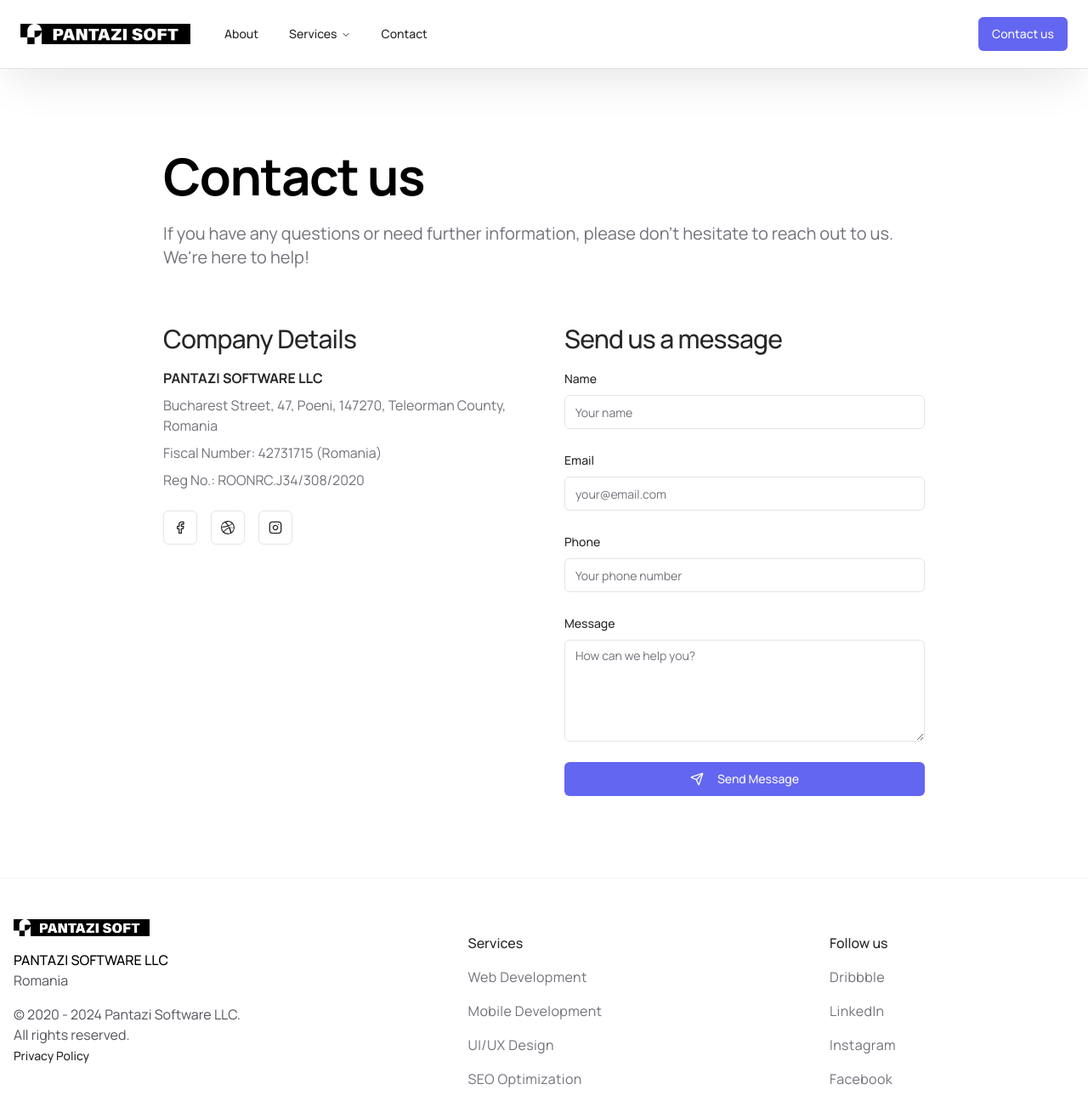
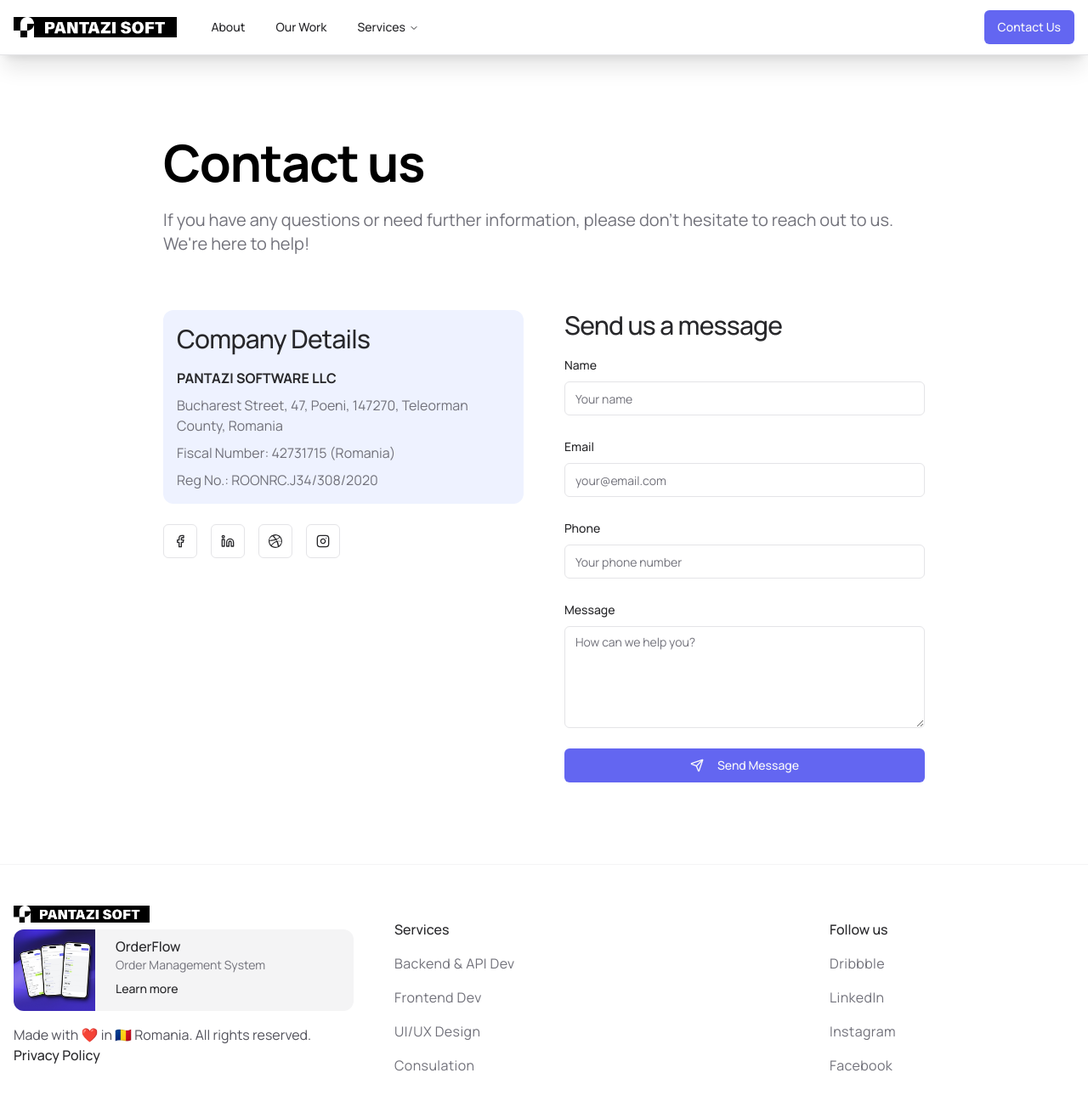
Before and after one commit to pantazisoftware/pantazisoft, a Next.js app: page /contact in a window 1280 px wide. Shown: the top 1316 px of the page at 85% size. Built offline with nearby package versions, Linux system fonts and the light colour scheme; what tailwindcss-motion would draw is missing.

Commit message:
updated pages

```diff
--- a/app/contact/page.tsx
+++ b/app/contact/page.tsx
@@ -1,6 +1,6 @@
 import { ContactForm } from "@/components/contact-form";
 import { Button } from "@/components/ui/button";
-import { Facebook, Instagram, Map, Send } from "lucide-react";
+import { Facebook, Instagram, Linkedin, Map, Send } from "lucide-react";
 import Image from "next/image";
 
 export default function ContactPage() {
@@ -16,34 +16,50 @@
 					</p>
 				</div>
 
-
-
 				{/* Company Details and Social Links */}
 				<div className="grid md:grid-cols-2 gap-12">
 					<div className="space-y-6">
-            <div>
+						<div className="bg-indigo-50 items-start rounded-xl p-4">
 							<h2 className="subtitle">Company Details</h2>
 							<div className="space-y-2">
 								<p className="font-bold">PANTAZI SOFTWARE LLC</p>
 								<p className="text-zinc-500">
 									Bucharest Street, 47, Poeni, 147270, Teleorman County, Romania
 								</p>
-                <p className="text-zinc-500">Fiscal Number: 42731715 (Romania)</p>
+								<p className="text-zinc-500">
+									Fiscal Number: 42731715 (Romania)
+								</p>
 								<p className="text-zinc-500">Reg No.: ROONRC.J34/308/2020</p>
 							</div>
 						</div>
 
 						<div className="flex gap-4">
-              <Button variant="outline" size="icon" asChild>
+							<Button
+								variant="outline"
+								size="icon"
+								asChild>
 								<a
 									href="https://www.facebook.com/pantazisoftware"
 									aria-label="Facebook">
 									<Facebook className="h-4 w-4" />
 								</a>
 							</Button>
-              <Button variant="outline" size="icon" asChild>
+							<Button
+								variant="outline"
+								size="icon"
+								asChild>
 								<a
-                  href="https://dribbble.com/pantazisoft#"
+									href="https://www.linkedin.com/company/pantazisoftware"
+									aria-label="Facebook">
+									<Linkedin className="h-4 w-4" />
+								</a>
+							</Button>
+							<Button
+								variant="outline"
+								size="icon"
+								asChild>
+								<a
+									href="https://dribbble.com/pantazisoft"
 									aria-label="Dribbble">
 									<svg
 										className="h-4 w-4"
@@ -54,7 +70,10 @@
 									</svg>
 								</a>
 							</Button>
-              <Button variant="outline" size="icon" asChild>
+							<Button
+								variant="outline"
+								size="icon"
+								asChild>
 								<a
 									href="https://www.instagram.com/pantazisoftware/"
 									aria-label="Instagram">
@@ -64,11 +83,8 @@
 						</div>
 					</div>
 
-          {/* Contact Form */}
 					<div>
-            <h2 className="subtitle">
-              Send us a message
-            </h2>
+						<h2 className="subtitle">Send us a message</h2>
 						<ContactForm />
 					</div>
 				</div>
--- a/app/globals.css
+++ b/app/globals.css
@@ -105,4 +105,22 @@
   @apply text-lg md:text-2xl font-medium tracking-tight;
 }
 
+.NavigationMenuContent {
+  position: absolute;
+  top: 100%;
+  left: 0;
+  animation: enterFromTop 0.2s ease;
 }
+
+@keyframes enterFromTop {
+  from {
+    opacity: 0;
+    transform: translateY(-2px);
+  }
+  to {
+    opacity: 1;
+    transform: translateY(0);
+  }
+}
+
+}
--- a/components/Footer.tsx
+++ b/components/Footer.tsx
@@ -1,38 +1,69 @@
 import React from "react";
 
 import Link from "next/link";
-import { buttonVariants } from "@/components/ui/button";
+import { Button, buttonVariants } from "@/components/ui/button";
+import Image from "next/image";
+import { ArrowRight } from "lucide-react";
 
 const Footer: React.FC = () => {
   return (
 		<footer className="border-t border-zinc-100">
 			<div className="flex flex-col md:flex-row space-y-4 justify-between items-start container px-4 mx-auto py-12">
-        <div id="logo" className="max-w-full">
-          <img src="/logo-bg.png" alt="Logo" className="h-5" />
-          <p className="uppercase text-black whitespace-nowrap font-medium pt-4">
-            Pantazi Software LLC
+				<div
+					id="details"
+					className="w-full lg:w-1/2 mr-12 mb-4">
+					<img
+						src="/logo-bg.png"
+						alt="Logo"
+						className="h-5"
+					/>
+
+					<div className="flex space-x-4 bg-zinc-100 rounded-xl overflow-hidden mt-2">
+						<div id="image">
+							<Image
+								src="/orderflow.jpeg"
+								width={500}
+								height={500}
+								className="aspect-square h-full w-24 object-cover"
+								alt="OrderFlow"
+							/>
+						</div>
+						<div
+							id="content"
+							className="p-2">
+							<h3 className="font-medium">OrderFlow</h3>
+							<p className="text-zinc-500 text-sm">Order Management System</p>
+							<Link
+								href="https://www.orderflow.ro"
+								className="inline-flex pt-2 text-sm font-medium space-x-2 items-center group hover:text-indigo-600 hover:underline underline-offset-2">
+								Learn more
+								<ArrowRight className="w-4 h-4 opacity-0 group-hover:opacity-100 group-hover:translate-x-2 transition-all duration-200" />
+							</Link>
+						</div>
+					</div>
+
+					<p className="text-zinc-600 pt-4">
+						Made with ❤️ in 🇷🇴 Romania. All rights reserved.
 					</p>
-          <p className="text-zinc-600">Romania</p>
-          <p className="text-zinc-600 pt-4">
-            &copy; 2020 - 2024 Pantazi Software LLC.
-            <br /> All rights reserved.
-          </p>
-          <a href="#" className="font-medium text-sm pt-2">
+					<a
+						href="#"
+						className="font-medium py-4">
 						Privacy Policy
 					</a>
 				</div>
+				<div className="flex flex-row justify-between place-content-between items-start mx-auto w-full">
 					<div id="services">
 						<h4 className="text-base font-medium pb-4">Services</h4>
 						<div className="flex flex-col space-y-4">
 							<Link
 								href="/services"
 								className="text-zinc-500 hover:underline hover:text-black tracking-wide underline-offset-4 whitespace-nowrap">
-              Web Development
+								Backend & API Dev
 							</Link>
 							<Link
 								href="/services"
 								className="text-zinc-500 hover:underline hover:text-black tracking-wide underline-offset-4 whitespace-nowrap">
-              Mobile Development
+								Frontend Dev
 							</Link>
 							<Link
 								href="/services"
@@ -42,11 +73,13 @@
 							<Link
 								href="/services"
 								className="text-zinc-500 hover:underline hover:text-black tracking-wide underline-offset-4 whitespace-nowrap">
-              SEO Optimization
+								Consulation
 							</Link>
 						</div>
 					</div>
-        <div id="follow" className="justify-start w-72">
+					<div
+						id="follow"
+						className="justify-start w-72">
 						<h4 className="text-base font-medium pb-4">Follow us</h4>
 						<div className="flex flex-col space-y-4">
 							<Link
@@ -72,6 +105,7 @@
 						</div>
 					</div>
 				</div>
+			</div>
 		</footer>
 	);
 };
--- a/components/cta3.tsx
+++ b/components/cta3.tsx
@@ -123,7 +123,7 @@
 
 			<div className="bg-gradient-to-b from-indigo-400 via-indigo-100 to-white absolute top-0 bottom-0 right-0 w-full h-full overflow-hidden">
 				<img
-					src="/web-services.jpg"
+					src="/build.jpg"
 					width={"800"}
 					height={"800"}
 					className="object-cover object-center w-full h-full opacity-100 mix-blend-screen"
--- a/components/models2.tsx
+++ b/components/models2.tsx
@@ -49,9 +49,9 @@
               transition={{ delay: 0.4 + index * 0.2, duration: 0.8 }}
               className="group">
               <div className="relative overflow-hidden rounded-lg bg-white p-12 transition-all duration-500 ease-in-out group-hover:shadow-2xl">
-                <div className="relative z-10 flex items-start">
+                <div className="relative z-10 flex flex-col md:flex-row items-start">
                   <motion.div
-                    className="flex-shrink-0 p-3 rounded-full bg-indigo-400 mr-6"
+                    className="flex-shrink-0 p-3 rounded-full bg-indigo-400 mb-6 md:mb-0 mr-6"
                     whileHover={{ scale: 1.1, rotate: 360 }}
                     transition={{ duration: 0.5 }}>
                     <model.icon className="w-8 h-8 text-white" />
@@ -67,7 +67,7 @@
                         <Zap className="w-5 h-5 text-zinc-500 font-medium" />
                       </motion.div>
                     </h3>
-                    <p className="text-xl text-zinc-500 font-light mb-2">
+                    <p className="text-xl font-light mb-2">
                       {model.description}
                     </p>
                     <p className="text-zinc-500">{model.details}</p>
--- a/components/navbar.tsx
+++ b/components/navbar.tsx
@@ -3,14 +3,8 @@
 import * as React from "react";
 import Link from "next/link";
 import Image from "next/image";
-import {
-  Menu,
-  ChevronDown,
-  Briefcase,
-  Code,
-  PenTool,
-  Megaphone,
-} from "lucide-react";
+import { Menu, Briefcase, Code, PenTool, Megaphone } from "lucide-react";
+
 import { Button } from "@/components/ui/button";
 import { Sheet, SheetContent, SheetTrigger } from "@/components/ui/sheet";
 import {
@@ -26,26 +20,26 @@
 
 const services = [
 	{
-    title: "Consulting",
-    description: "Expert advice for your business",
+		title: "Business Solutions",
+		description: "Enterprise-grade solutions for your business needs",
 		icon: Briefcase,
-    href: "/services/consulting",
+		href: "/services/business",
 	},
 	{
 		title: "Development",
-    description: "Custom software solutions",
+		description: "Custom software development and integration",
 		icon: Code,
 		href: "/services/development",
 	},
 	{
-    title: "Design",
-    description: "Creative and intuitive designs",
+		title: "Design Services",
+		description: "UI/UX design and branding solutions",
 		icon: PenTool,
 		href: "/services/design",
 	},
 	{
-    title: "Marketing",
-    description: "Reach your target audience",
+		title: "Digital Marketing",
+		description: "Grow your online presence and reach",
 		icon: Megaphone,
 		href: "/services/marketing",
 	},
@@ -53,16 +47,14 @@
 
 export default function Navbar() {
 	return (
-    <header className="sticky top-0 z-50 w-full border-b border-zinc-200 shadow-2xl shadow-black/10 bg-background/95 backdrop-blur-md supports-[backdrop-filter]:bg-background/70 py-2">
-      <div className="container mx-auto px-6 flex h-16 items-center">
+		<header className="sticky top-0 z-50 w-full border-b bg-white/50 shadow-xl backdrop-blur-lg">
+			<div className="container px-4 flex h-16 mx-auto items-center">
 				<MainNav />
 				<MobileNav />
 				<div className="flex flex-1 items-center justify-end space-x-4">
 					<nav className="flex items-center space-x-2">
-            <Button>
-              <Link href="/contact" passHref>
-                Contact us
-              </Link>
+						<Button asChild>
+							<Link href="/contact">Contact Us</Link>
 						</Button>
 					</nav>
 				</div>
@@ -74,42 +66,55 @@
 function MainNav() {
 	return (
 		<div className="mr-4 hidden md:flex">
-      <Link href="/" className="mr-6 flex items-center space-x-2">
-       <Image src="/logo-bg.png" width={200} height={40} alt="Pantazi Software Logo" />
+			<Link
+				href="/"
+				className="mr-6 flex items-center space-x-2">
+				<Image
+					src="/logo-bg.png"
+					width={150}
+					height={40}
+					className="h-6 w-full aspect-auto"
+					alt="Logo"
+				/>
 			</Link>
 			<NavigationMenu>
 				<NavigationMenuList>
 					<NavigationMenuItem>
-            <Link href="/about-us" legacyBehavior passHref>
+						<Link
+							href="/about-us"
+							legacyBehavior
+							passHref>
 							<NavigationMenuLink className={navigationMenuTriggerStyle()}>
 								About
 							</NavigationMenuLink>
 						</Link>
 					</NavigationMenuItem>
 					<NavigationMenuItem>
+						<Link
+							href="/work"
+							legacyBehavior
+							passHref>
+							<NavigationMenuLink className={navigationMenuTriggerStyle()}>
+								Our Work
+							</NavigationMenuLink>
+						</Link>
+					</NavigationMenuItem>
+					<NavigationMenuItem>
 						<NavigationMenuTrigger>Services</NavigationMenuTrigger>
 						<NavigationMenuContent>
-              <div className="grid grid-cols-9 gap-3 p-6">
-                <div className="col-span-4">
-                  <NavigationMenuLink asChild>
-                    <a
-                      className="flex h-full w-full select-none aspect-square flex-col justify-end rounded-md bg-zinc-100 no-underline outline-none focus:shadow-md"
-                      href="https://orderflow.ro?ref=pantazisoft">
+							<div className="w-[800px] rounded-md bg-popover p-4 shadow-lg">
+								<div className="grid grid-cols-5 gap-4">
+									<div className="col-span-2">
+										<div className="relative aspect-square overflow-hidden rounded-lg">
 											<Image
 												src="/orderflow.jpeg"
-                        width={100}
-                        height={100}
-                        alt="Service Ad"
-                        className="w-full object-cover rounded-md"
+												alt="Services"
+												fill
+												className="object-cover"
 											/>
-                      <div className="pt-2 flex flex-col">
-                        <span className="font-medium text-lg">OrderFlow.ro</span>
-                        <span className="text-sm text-zinc-500">Order Management System</span>
 										</div>
-                    </a>
-                  </NavigationMenuLink>
 									</div>
-                <ul className="col-span-5 flex flex-col space-y-4">
+									<div className="col-span-3 flex flex-col space-y-4">
 										{services.map((service) => (
 											<ListItem
 												key={service.title}
@@ -119,16 +124,10 @@
 												{service.description}
 											</ListItem>
 										))}
-                </ul>
+									</div>
+								</div>
 							</div>
 						</NavigationMenuContent>
-          </NavigationMenuItem>
-          <NavigationMenuItem>
-            <Link href="/contact" legacyBehavior passHref>
-              <NavigationMenuLink className={navigationMenuTriggerStyle()}>
-                Contact
-              </NavigationMenuLink>
-            </Link>
 					</NavigationMenuItem>
 				</NavigationMenuList>
 			</NavigationMenu>
@@ -147,17 +146,31 @@
 					<span className="sr-only">Toggle Menu</span>
 				</Button>
 			</SheetTrigger>
-      <SheetContent side="left" className="pr-0">
+			<SheetContent
+				side="left"
+				className="pr-0">
 				<MobileLink
 					href="/"
 					className="flex items-center"
 					onOpenChange={() => {}}>
-          <Image src="/logo-bg.png" width={200} height={40} alt="Logo" />
+					<Image
+						src="/placeholder.svg"
+						width={32}
+						height={32}
+						alt="Logo"
+					/>
 				</MobileLink>
 				<div className="my-4 h-[calc(100vh-8rem)] pb-10 pl-6">
 					<div className="flex flex-col space-y-3">
-            <MobileLink href="/about-us" onOpenChange={() => {}}>
+						<MobileLink
+							href="/about"
+							onOpenChange={() => {}}>
 							About
+						</MobileLink>
+						<MobileLink
+							href="/work"
+							onOpenChange={() => {}}>
+							Our work
 						</MobileLink>
 						<div className="flex flex-col space-y-2">
 							<span className="font-medium">Services</span>
@@ -166,13 +179,15 @@
 									key={service.title}
 									href={service.href}
 									onOpenChange={() => {}}
-                  className="pl-6 inline-flex space-x-2 items-center">
+									className="inline-flex items-center space-x-2 pl-6">
 									<service.icon className="mr-2 h-4 w-4" />
 									<span>{service.title}</span>
 								</MobileLink>
 							))}
 						</div>
-            <MobileLink href="/contact" onOpenChange={() => {}}>
+						<MobileLink
+							href="/contact"
+							onOpenChange={() => {}}>
 							Contact
 						</MobileLink>
 					</div>
@@ -187,7 +202,6 @@
 	React.ComponentPropsWithoutRef<"a"> & { icon: React.ElementType }
 >(({ className, title, children, icon: Icon, ...props }, ref) => {
 	return (
-    <li>
 		<NavigationMenuLink asChild>
 			<a
 				ref={ref}
@@ -197,9 +211,11 @@
 				)}
 				{...props}>
 				<div className="flex items-start space-x-2">
-            <Icon className="mr-2 h-6 w-6 flex-shrink-0" />
+					<Icon className="h-6 w-6 flex-shrink-0" />
 					<div>
-              <div className="text-base font-medium tracking-tight leading-none">{title}</div>
+						<div className="text-base font-medium leading-none tracking-tight">
+							{title}
+						</div>
 						<p className="line-clamp-2 text-sm leading-snug text-muted-foreground">
 							{children}
 						</p>
@@ -207,7 +223,6 @@
 				</div>
 			</a>
 		</NavigationMenuLink>
-    </li>
 	);
 });
 ListItem.displayName = "ListItem";
--- a/components/ui/navigation-menu.tsx
+++ b/components/ui/navigation-menu.tsx
@@ -69,7 +69,7 @@
   <NavigationMenuPrimitive.Content
     ref={ref}
     className={cn(
-      "-left-16 top-0 w-full md:absolute md:w-auto",
+      "left-0 top-0 w-full md:absolute md:w-auto",
       className
     )}
     {...props}
```
Also changed, not shown: app/about-us/page.tsx (+0 -14 lines), components/capabilities3.tsx (+29 -22 lines), components/industries3.tsx (+23 -24 lines), components/whoweare.tsx (+10 -8 lines). Lines whose indentation alone changed are shown as unchanged.
